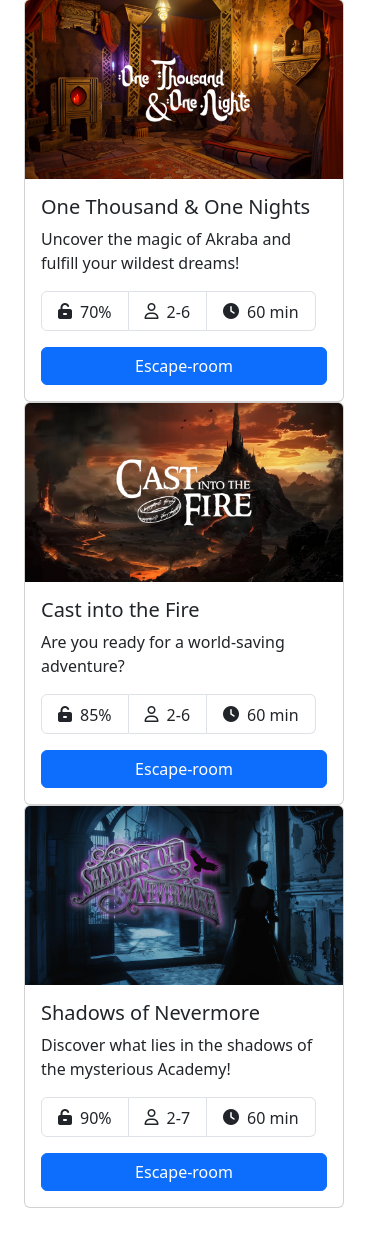
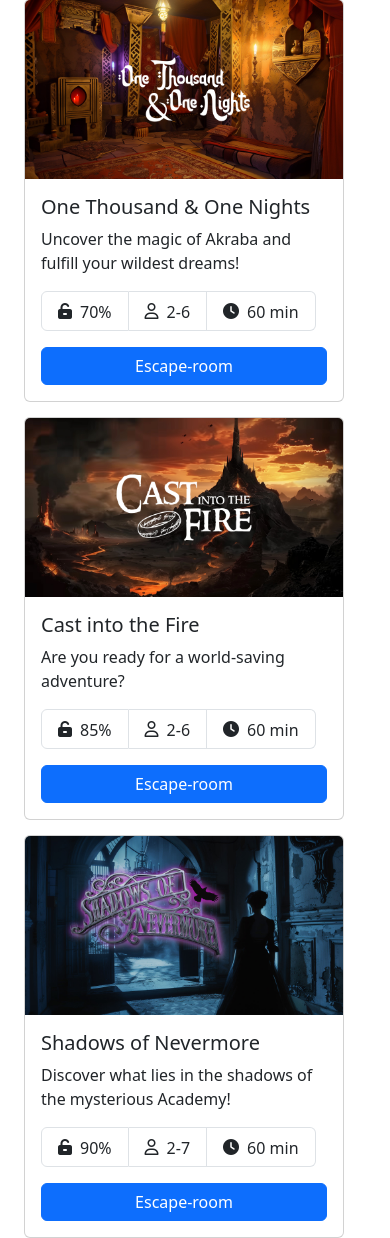
Before and after one commit to Jim-Daoulas/escape-rooms, a PHP site: page / in a window 390 px wide. Shown: the part 212-1450 px from the top of the page. Before the commit the page ends 1420 px from the top, so only its background shows below. Run offline with PHP 8.4, Linux system fonts and the light colour scheme; some libraries are stand-ins or nearby versions.

Commit message:
mobile gap for cards

```diff
--- a/style.css
+++ b/style.css
@@ -1,23 +1,24 @@
-.nav-tabs
-{
+.nav-tabs {
     display: flex;
     flex-direction: column !important;
     width: 15%;
 }
 
-@media only screen and (max-width: 868px)
-{
-    .d-flex
-    {
+@media only screen and (max-width: 868px) {
+    .d-flex {
         flex-direction: column;
     }
-    .nav-tabs
-{
-    width: 100%;
-    flex-direction: row !important;
+
+    .nav-tabs {
+        width: 100%;
+        flex-direction: row !important;
+    }
+
+    .list-group .d-flex {
+        flex-direction: row;
+    }
+
+    .row {
+        gap: 15px;
+    }
 }
-.list-group .d-flex
-{
-    flex-direction: row;
-}
-}
```
